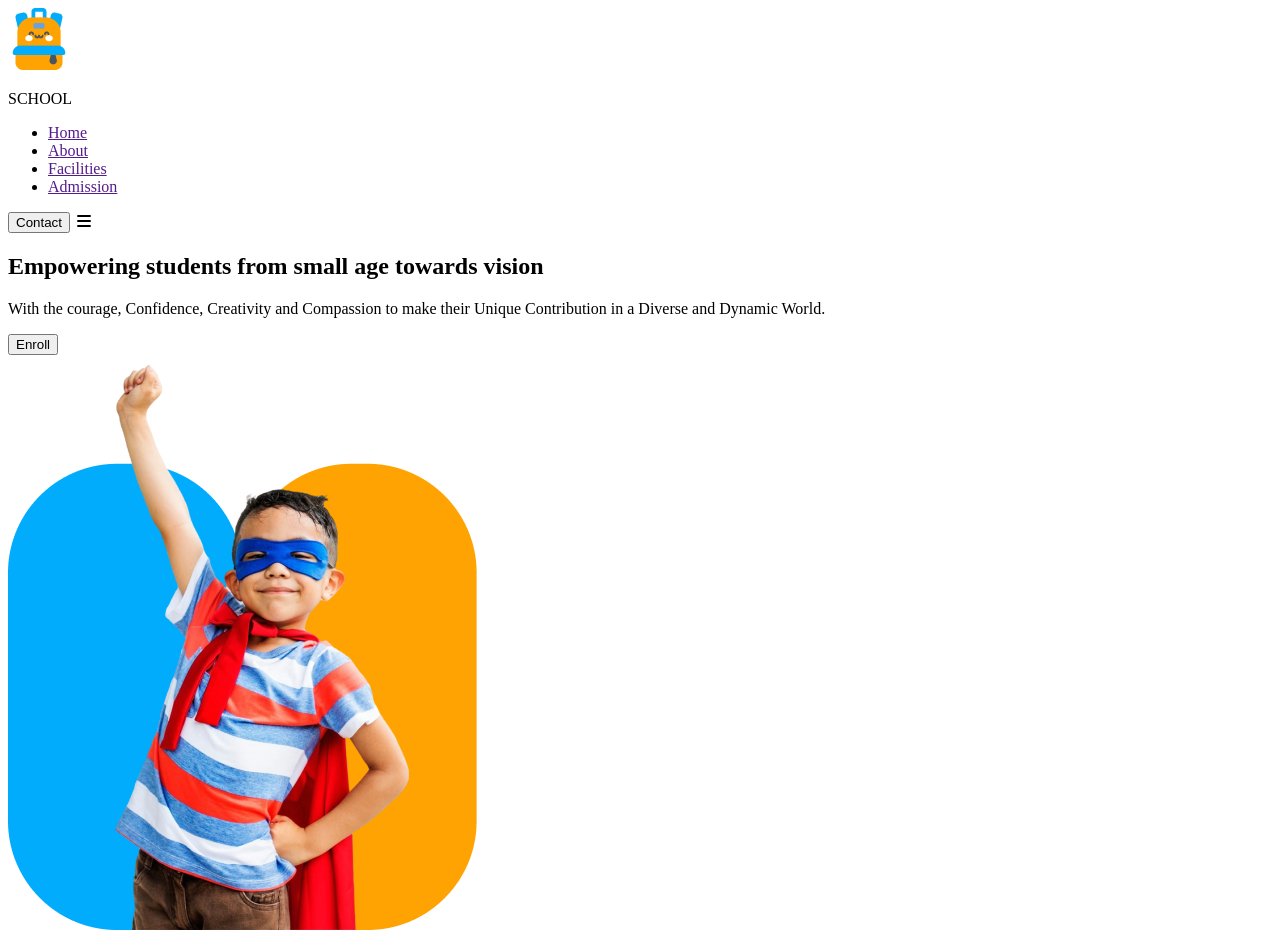
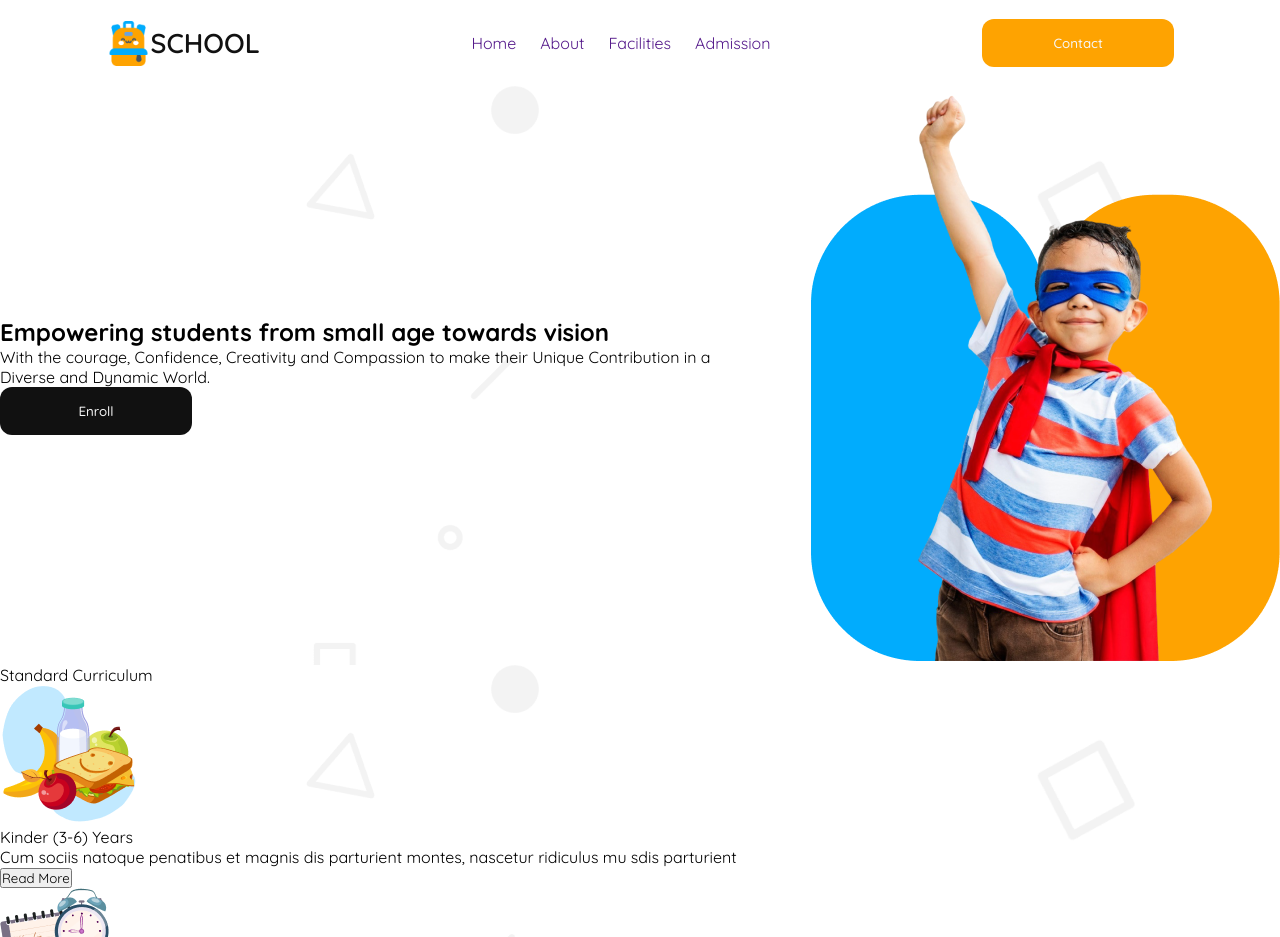
Before and after one commit to AzizaZaman101/B11-A2-Kids-School-solve, a plain HTML site: page index.html in a window 1280 px wide. Shown: the top 937 px of the page. Drawn offline with Linux system fonts and the light colour scheme.

Commit message:
did css of the header section

```diff
--- a/index.html
+++ b/index.html
@@ -29,14 +29,14 @@
 
       <nav class="navbar">
         <ul class="navlinks">
-          <li class="navlink"><a href="">Home</a></li>
-          <li class="navlink"><a href="">About</a></li>
-          <li class="navlink"><a href="">Facilities</a></li>
-          <li class="navlink"><a href="">Admission</a></li>
+          <li class="navlink1"><a href="">Home</a></li>
+          <li class="navlink2"><a href="">About</a></li>
+          <li class="navlink3"><a href="">Facilities</a></li>
+          <li class="navlink4"><a href="">Admission</a></li>
         </ul>
       </nav>
 
-      <button class="contact">Contact</button>
+      <button class="regular contact">Contact</button>
       <i class="fa-solid fa-bars"></i>
     </header>
 
@@ -52,7 +52,7 @@
           With the courage, Confidence, Creativity and Compassion to make their
           Unique Contribution in a Diverse and Dynamic World.
         </p>
-        <button class="regular">Enroll</button>
+        <button class="regular black">Enroll</button>
       </div>
       <div class="image">
         <img src="./assets/hero-kids.png" alt="This is the hero kid picture" />
@@ -140,7 +140,7 @@
           <p class="card_heading">Conversation rhymes improve kids listening</p>
         </div>
       </div>
-      <button class="regular">View All</button>
+      <button class="regular black">View All</button>
     </section>
 
     <!--Footer Section-->
--- a/style.css
+++ b/style.css
@@ -1,3 +1,12 @@
+
+@import url('https://fonts.googleapis.com/css2?family=Quicksand:wght@300..700&display=swap');
+
+*{
+    margin:0rem;
+    padding:0rem;
+    font-family: "Quicksand", sans-serif;
+}
+
 :root{
 
     --primary-yellow: #FEA301;
@@ -7,3 +16,126 @@
     --nav-blue: #05D4DF;
     --nav-violet: #5D58EF;
 }
+
+/*shared styles*/
+
+ul>li{
+    list-style: none;
+}
+
+li>a{
+    text-decoration: none;
+}
+
+.regular{
+    color: var(--primary-white);
+    border-radius: 12px;
+    border-style: none;
+    text-align: center;
+    padding: 0.8rem;
+    width: 12rem;
+    height: 3rem;
+    font-weight: 500;
+    font-size: 1.2;
+}
+
+.black{
+    background-color: var(--primary-black);
+}
+
+.background_pic{
+    background-image: url(./assets/bg.png);
+}
+
+
+
+/*Header styles*/
+
+.small_brand{
+    width:2.8rem;
+    height:2.8rem;
+}
+
+.main_logo{
+    display: flex;
+    align-items: center;
+}
+
+.brand_name{
+    font-size: 1.7rem;
+    font-weight: 600;
+    color:var(--primary-black);
+}
+
+.navlinks{
+    display: flex;
+    align-items: center;
+    justify-content: center;
+    gap:1.5rem;
+    margin:0rem;
+}
+
+i.fa-bars{
+    display: none;
+}
+
+header{
+    display: flex;
+    justify-content: space-around;
+    align-items: center;
+    padding: 1.2rem 0rem;
+}
+
+.contact{
+    background-color: var(--primary-yellow);
+}
+
+/*Hero sections*/
+
+.hero{
+    display: flex;
+    align-items: center;
+    gap: 3.1rem;
+}
+
+
+/*Standard Curriculum*/
+
+
+
+/*Our Stories*/
+
+
+
+
+/*Footer Section*/
+
+footer{
+    display: flex;
+    background-color: var(--nav-blue);
+}
+
+
+
+/*media queries*/
+
+@media screen and (max-width: 576px){
+
+   /*header*/
+   .navlinks{
+    display: none;
+   }
+   .contact{
+    display: none;
+   }
+
+   i.fa-bars{
+    display: flex;
+   }
+
+
+   /*Hero sections*/
+
+   .
+
+}
```
